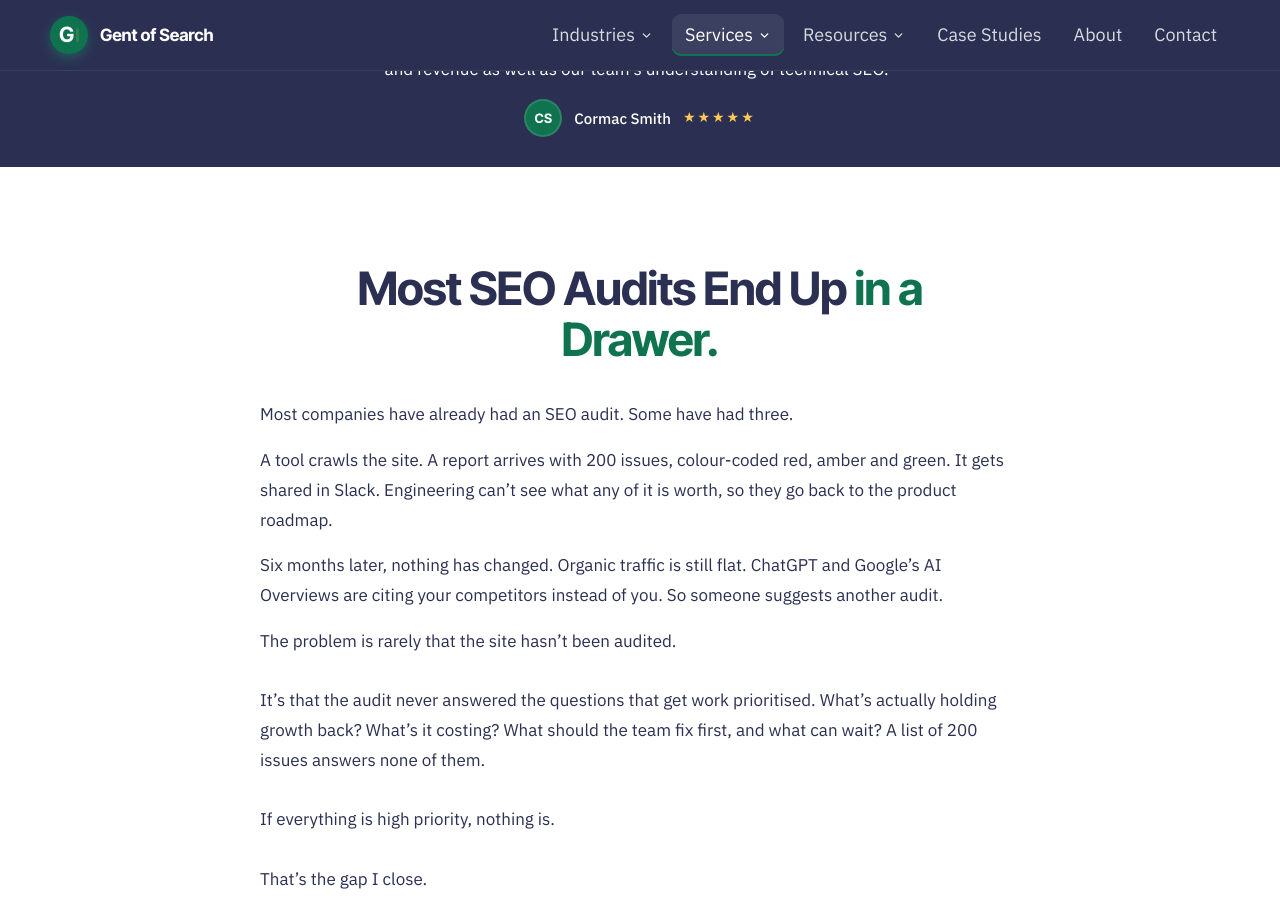
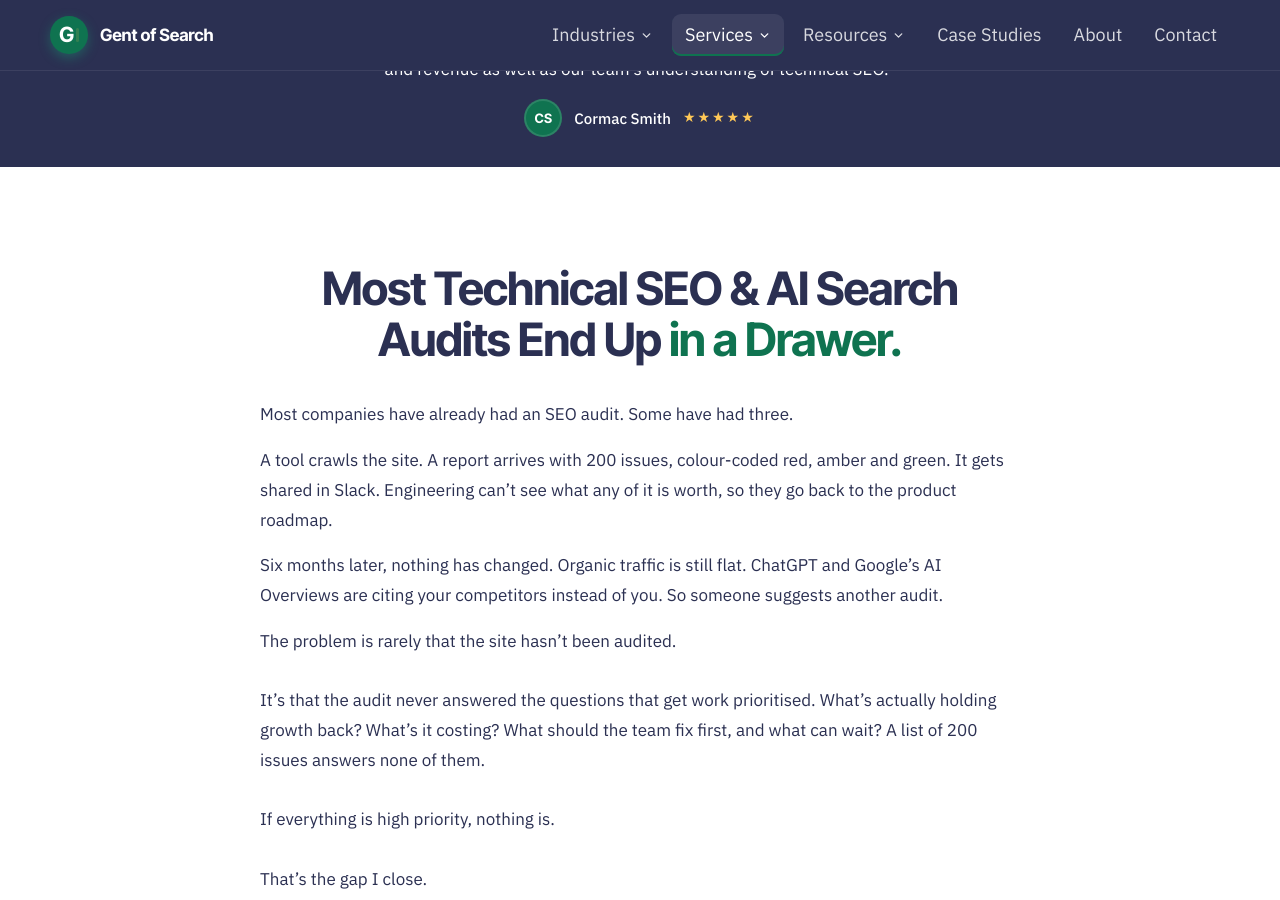
Before and after one commit to Gent-of-Search/gentofsearch.com, a Jekyll site: the page built from services/audits.html, in a window 1280 px wide and 900 px high, scrolled down 913 px. Built offline with Jekyll 4.4.1, drawn with Linux system fonts in a browser that asks for light colours.

Commit message:
Audits page: new drawer section heading
Co-Authored-By: Claude Opus 5.5 <noreply@anthropic.com>

```diff
--- a/services/audits.html
+++ b/services/audits.html
@@ -72,7 +72,7 @@ service: audits
   <!-- ===================== PROBLEM ===================== -->
   <section id="problem" style="padding:96px 0 40px; background:#FFFFFF; scroll-margin-top:70px;">
     <div style="width:min(760px,100% - 48px); margin:0 auto;">
-      <h2 style="font-family:'Inter Tight',sans-serif; font-weight:700; text-align:center; font-size:clamp(30px,4vw,46px); line-height:1.1; letter-spacing:-0.025em; color:#2B3052; max-width:680px; margin:0 auto 36px;">Most SEO Audits End Up <span style="color:#0F7350;">in a Drawer.</span></h2>
+      <h2 style="font-family:'Inter Tight',sans-serif; font-weight:700; text-align:center; font-size:clamp(30px,4vw,46px); line-height:1.1; letter-spacing:-0.025em; color:#2B3052; max-width:680px; margin:0 auto 36px;">Most Technical SEO &amp; AI Search Audits End Up <span style="color:#0F7350;">in a Drawer.</span></h2>
       <div style="color:#2B3052; font-size:17px; line-height:1.75;">
         <p style="margin:0 0 16px;">Most companies have already had an SEO audit. Some have had three.</p>
         <p style="margin:0 0 16px;">A tool crawls the site. A report arrives with 200 issues, colour-coded red, amber and green. It gets shared in Slack. Engineering can’t see what any of it is worth, so they go back to the product roadmap.</p>
```
